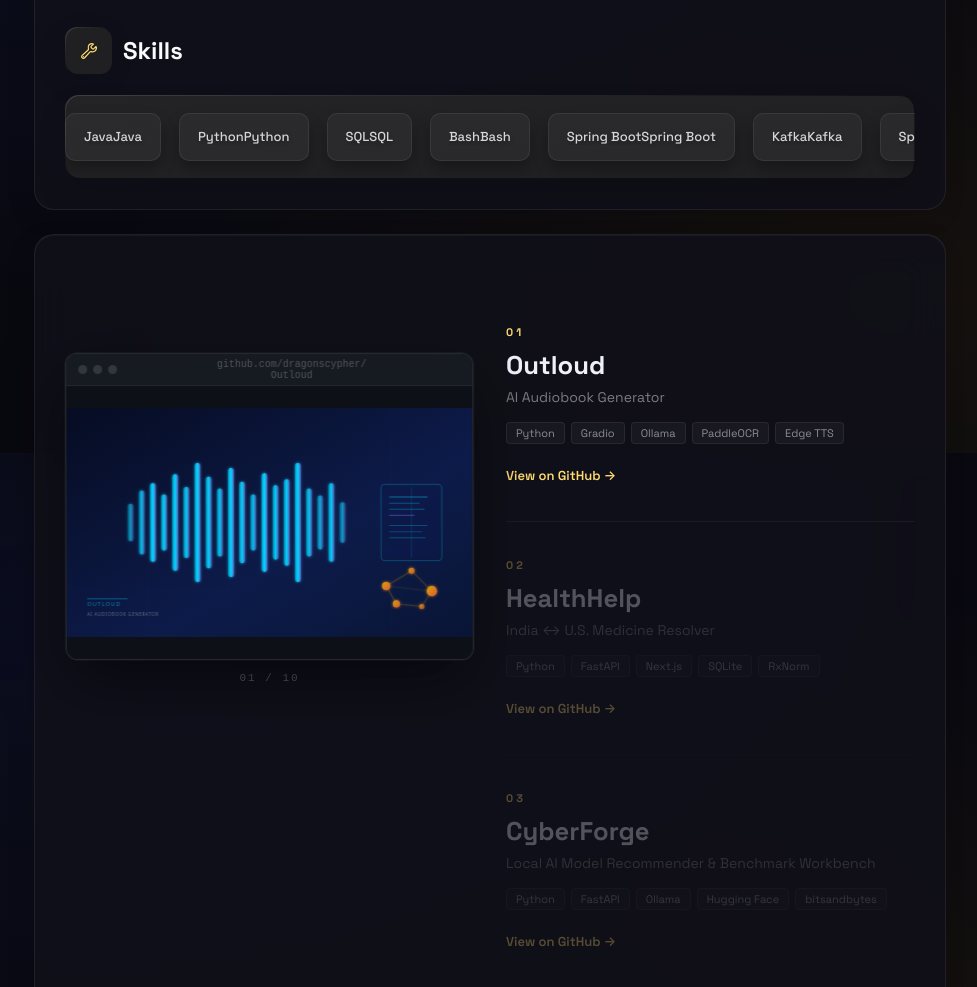
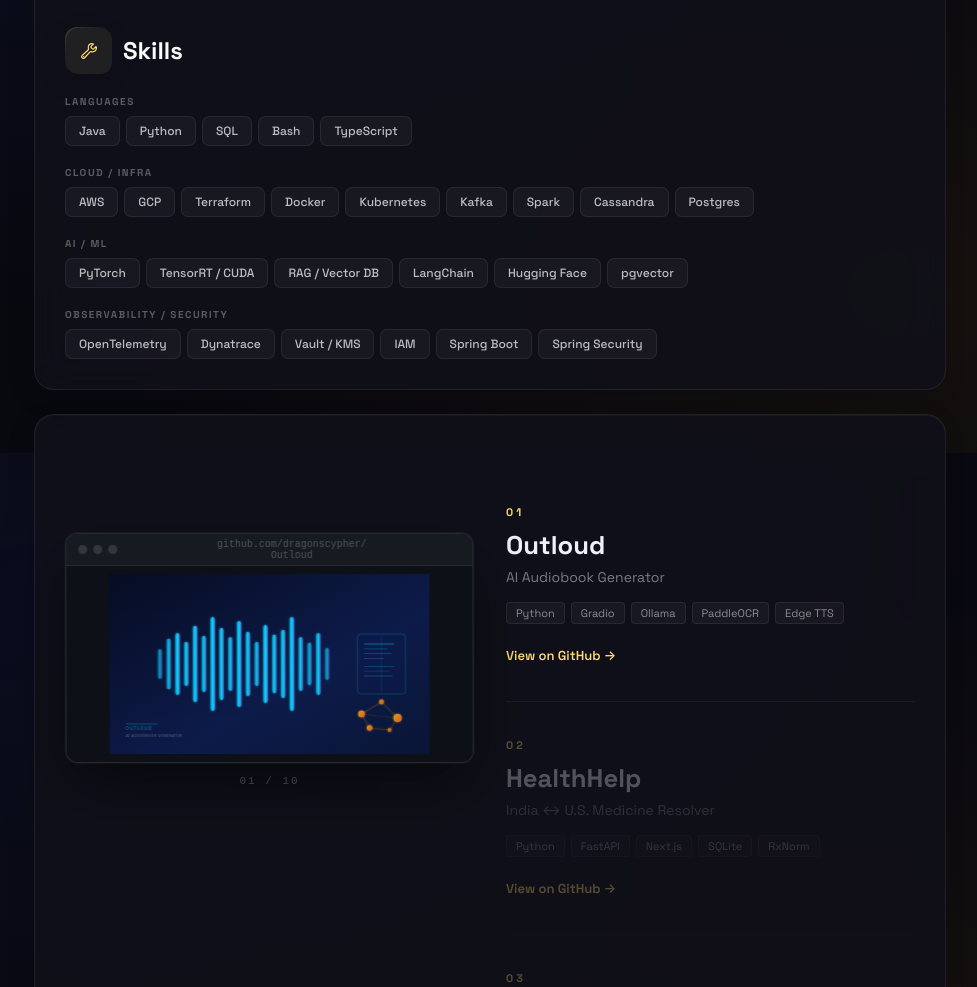
Before and after one commit to dragonscypher/dragonscypher.github.io, a plain HTML site: page index.html in a window 1280 px wide. Shown: the part 4347-5334 px from the top of the page, without its empty margins (150-1127 px from the left). Drawn offline with nearby package versions, Linux system fonts and the light colour scheme.

Commit message:
fix: skills grouped chip grid, showcase 16:9, focus states, no h-overflow

```diff
--- a/assets/css/modern.css
+++ b/assets/css/modern.css
@@ -262,28 +262,55 @@ article.active {
 }
 
 /* ══════════════════════════════════════════════════════════════════════
-   SKILL ITEMS — remove inline styles, use CSS class
+   SKILL GROUPS — grouped chip cloud (replaces broken marquee)
    ══════════════════════════════════════════════════════════════════════ */
-.skill-item {
+.skill-groups {
     display: flex;
+    flex-direction: column;
+    gap: 20px;
+    margin-top: 4px;
+}
+
+.skill-group {
+    display: flex;
+    flex-direction: column;
+    gap: 8px;
+}
+
+.skill-group-label {
+    font-family: var(--font-display);
+    font-size: 10px;
+    font-weight: 700;
+    letter-spacing: 1.5px;
+    text-transform: uppercase;
+    color: rgba(255, 255, 255, 0.32);
+}
+
+.skill-chips {
+    display: flex;
+    flex-wrap: wrap;
+    gap: 6px;
+}
+
+.skill-chip {
+    display: inline-flex;
     align-items: center;
-    justify-content: center;
-    height: 48px;
-    padding: 0 18px;
-    min-width: -webkit-fill-available;
-    min-width: fit-content;
+    height: 30px;
+    padding: 0 13px;
     background: rgba(255, 255, 255, 0.04);
     border: 1px solid rgba(255, 255, 255, 0.07);
-    border-radius: 10px;
+    border-radius: 7px;
     font-family: var(--font-display);
-    font-size: 13px;
+    font-size: 12px;
     font-weight: 500;
-    color: var(--light-gray);
+    color: rgba(255, 255, 255, 0.72);
     white-space: nowrap;
+    transition: background 0.15s ease, border-color 0.15s ease;
 }
 
-.skill-item::after {
-    content: attr(data-skill);
+.skill-chip:hover {
+    background: rgba(255, 255, 255, 0.08);
+    border-color: rgba(255, 255, 255, 0.15);
 }
 
 /* ══════════════════════════════════════════════════════════════════════
@@ -497,28 +524,14 @@ article {
 }
 
 /* ══════════════════════════════════════════════════════════════════════
-   SKILLS SECTION — replace inline styles
+   SKILLS SECTION TITLE
    ══════════════════════════════════════════════════════════════════════ */
 .skills-title {
     display: flex;
     align-items: center;
     gap: 10px;
+    margin-bottom: 20px;
 }
-
-.skills-banner-scroll {
-    overflow-x: auto;
-    padding: 10px 0;
-}
-
-.skills-banner-list {
-    display: flex;
-    gap: 18px;
-    min-width: max-content;
-    align-items: center;
-    padding: 8px 0;
-}
-
-/* Samsung Internet compat — merged into .skill-item above */
 
 /* ══════════════════════════════════════════════════════════════════════
    CURRENTLY BUILDING — compact banner between hero and main
@@ -771,7 +784,7 @@ article {
     border-radius: 12px;
     border: 1px solid rgba(255, 255, 255, 0.1);
     overflow: hidden;
-    aspect-ratio: 4 / 3;
+    aspect-ratio: 16 / 9;
     transform-style: preserve-3d;
     transition: transform 0.55s ease;
     box-shadow: 0 24px 64px rgba(0, 0, 0, 0.5),
@@ -818,10 +831,15 @@ article {
 .showcase-screen img {
     width: 100%;
     height: 100%;
-    object-fit: contain;
+    object-fit: cover;
     background: #0d1117;
     display: block;
     transition: opacity 0.3s ease;
+}
+
+.showcase-screen img[data-fit="contain"] {
+    object-fit: contain;
+    padding: 8px;
 }
 
 .showcase-gradient-fallback {
@@ -1225,3 +1243,50 @@ aside.sidebar {
     object-fit: contain;
     background: #0d1117;
 }
+
+/* ══════════════════════════════════════════════════════════════════════
+   GLOBAL OVERFLOW + FOCUS STATES
+   ══════════════════════════════════════════════════════════════════════ */
+body {
+    overflow-x: hidden;
+}
+
+/* Keyboard focus — project cards */
+.project-item>a:focus-visible,
+.project-tile:focus-visible {
+    outline: 2px solid var(--orange-yellow-crayola);
+    outline-offset: 2px;
+    border-radius: 12px;
+}
+
+/* Keyboard focus — showcase step links */
+.showcase-step-link:focus-visible {
+    outline: 2px solid var(--orange-yellow-crayola);
+    outline-offset: 3px;
+    border-radius: 3px;
+}
+
+/* Keyboard focus — nav links */
+.navbar-link:focus-visible {
+    outline: 2px solid var(--orange-yellow-crayola);
+    outline-offset: 4px;
+    border-radius: 4px;
+}
+
+/* Keyboard focus — skill chip */
+.skill-chip:focus-visible {
+    outline: 2px solid var(--orange-yellow-crayola);
+    outline-offset: 2px;
+    border-radius: 7px;
+}
+
+/* Mobile grid: single column */
+@media (max-width: 480px) {
+    .project-list {
+        grid-template-columns: 1fr;
+    }
+
+    .skill-group-label {
+        font-size: 9px;
+    }
+}
--- a/assets/js/animations.js
+++ b/assets/js/animations.js
@@ -221,6 +221,12 @@ if (typeof gsap !== 'undefined' && !prefersReduced) {
             showcaseImg.src = project.image;
             showcaseImg.alt = project.title;
             showcaseImg.style.display = 'block';
+            // Use contain for diagrams/SVGs, cover for real screenshots
+            if (project.imageFit === 'contain') {
+                showcaseImg.setAttribute('data-fit', 'contain');
+            } else {
+                showcaseImg.removeAttribute('data-fit');
+            }
             if (gradientEl) gradientEl.style.display = 'none';
         } else {
             showcaseImg.style.display = 'none';
--- a/index.html
+++ b/index.html
@@ -630,31 +630,54 @@
                         <span class="icon-box"><ion-icon name="build-outline" aria-hidden="true"></ion-icon></span>
                         <span>Skills</span>
                     </h3>
-                    <div class="skills-banner-scroll content-card">
-                        <div class="skills-banner-list">
-                            <div class="skill-item" data-skill="Java"></div>
-                            <div class="skill-item" data-skill="Python"></div>
-                            <div class="skill-item" data-skill="SQL"></div>
-                            <div class="skill-item" data-skill="Bash"></div>
-                            <div class="skill-item" data-skill="Spring Boot"></div>
-                            <div class="skill-item" data-skill="Kafka"></div>
-                            <div class="skill-item" data-skill="Spark"></div>
-                            <div class="skill-item" data-skill="Cassandra"></div>
-                            <div class="skill-item" data-skill="Postgres"></div>
-                            <div class="skill-item" data-skill="AWS"></div>
-                            <div class="skill-item" data-skill="GCP"></div>
-                            <div class="skill-item" data-skill="Terraform"></div>
-                            <div class="skill-item" data-skill="Docker"></div>
-                            <div class="skill-item" data-skill="Kubernetes"></div>
-                            <div class="skill-item" data-skill="OpenTelemetry"></div>
-                            <div class="skill-item" data-skill="Vault / KMS"></div>
-                            <div class="skill-item" data-skill="PyTorch"></div>
-                            <div class="skill-item" data-skill="TensorRT/CUDA"></div>
-                            <div class="skill-item" data-skill="RAG / Vector DB"></div>
-                            <div class="skill-item" data-skill="LangChain"></div>
+                    <div class="skill-groups">
+                        <div class="skill-group">
+                            <span class="skill-group-label">Languages</span>
+                            <div class="skill-chips">
+                                <span class="skill-chip">Java</span>
+                                <span class="skill-chip">Python</span>
+                                <span class="skill-chip">SQL</span>
+                                <span class="skill-chip">Bash</span>
+                                <span class="skill-chip">TypeScript</span>
+                            </div>
+                        </div>
+                        <div class="skill-group">
+                            <span class="skill-group-label">Cloud / Infra</span>
+                            <div class="skill-chips">
+                                <span class="skill-chip">AWS</span>
+                                <span class="skill-chip">GCP</span>
+                                <span class="skill-chip">Terraform</span>
+                                <span class="skill-chip">Docker</span>
+                                <span class="skill-chip">Kubernetes</span>
+                                <span class="skill-chip">Kafka</span>
+                                <span class="skill-chip">Spark</span>
+                                <span class="skill-chip">Cassandra</span>
+                                <span class="skill-chip">Postgres</span>
+                            </div>
+                        </div>
+                        <div class="skill-group">
+                            <span class="skill-group-label">AI / ML</span>
+                            <div class="skill-chips">
+                                <span class="skill-chip">PyTorch</span>
+                                <span class="skill-chip">TensorRT / CUDA</span>
+                                <span class="skill-chip">RAG / Vector DB</span>
+                                <span class="skill-chip">LangChain</span>
+                                <span class="skill-chip">Hugging Face</span>
+                                <span class="skill-chip">pgvector</span>
+                            </div>
+                        </div>
+                        <div class="skill-group">
+                            <span class="skill-group-label">Observability / Security</span>
+                            <div class="skill-chips">
+                                <span class="skill-chip">OpenTelemetry</span>
+                                <span class="skill-chip">Dynatrace</span>
+                                <span class="skill-chip">Vault / KMS</span>
+                                <span class="skill-chip">IAM</span>
+                                <span class="skill-chip">Spring Boot</span>
+                                <span class="skill-chip">Spring Security</span>
+                            </div>
                         </div>
                     </div>
-
 
                 </section>
 
```
